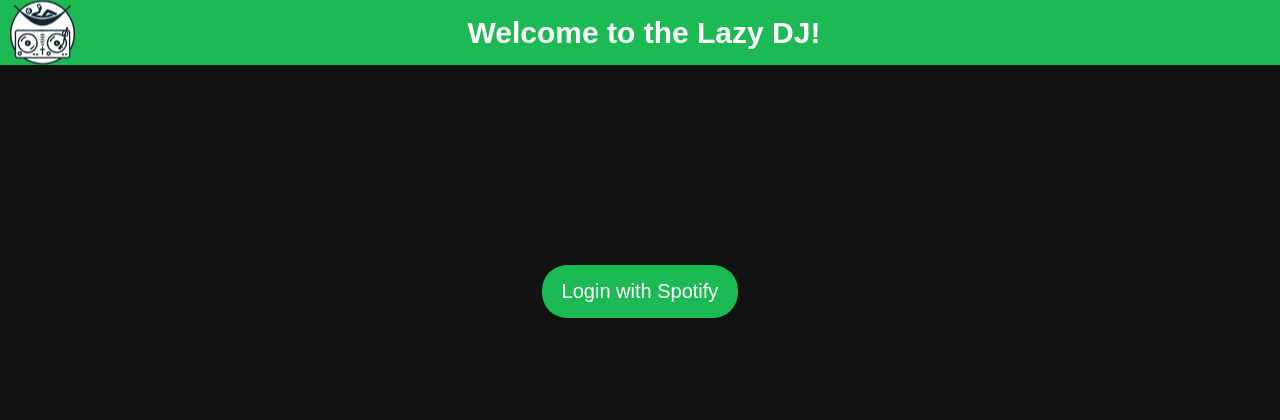
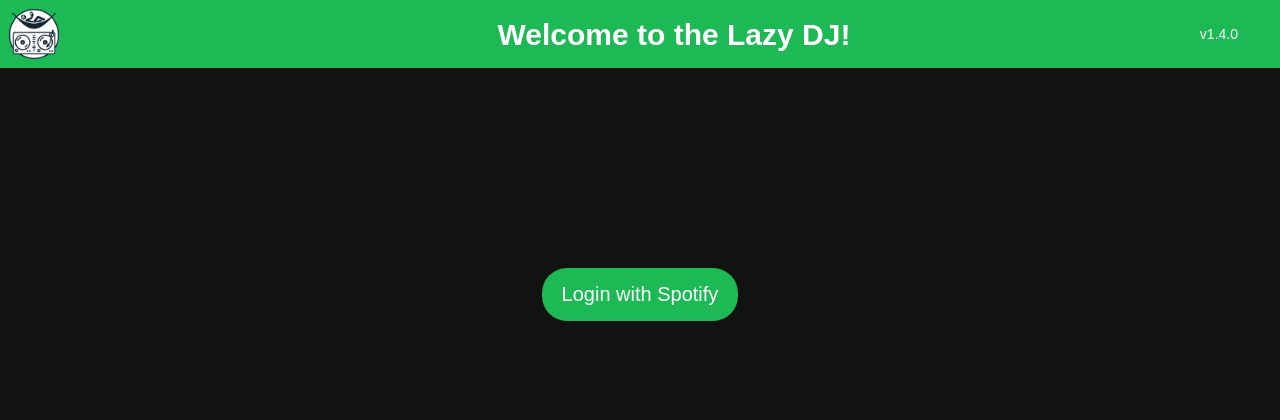
Before and after one commit to jlevangi/LazyDJ, a Flask app: page / in a window 1280 px wide. Shown: the top 420 px of the page. Before the commit the page ends 318 px from the top, so only its background shows below. Run offline with Flask 2, Linux system fonts and the light colour scheme.

Commit message:
update styling

```diff
--- a/static/style.css
+++ b/static/style.css
@@ -73,19 +73,34 @@ h1 {
     text-align: center;
 }
 
-.icon-container {
-    width: 65px;
-    height: 65px;
+.icon-version-container {
+    display: flex;
+    align-items: center;
     position: absolute;
-    left: 10px; /* Adjusted from 4px to 10px for better spacing */
+    left: 10px;
     top: 50%;
     transform: translateY(-50%);
+}
+
+.icon-container {
+    width: 50px; /* Reduced from 65px */
+    height: 50px; /* Reduced from 65px */
+    padding: 5px; /* Added padding */
 }
 
 .icon-container img {
     width: 100%;
     height: 100%;
     object-fit: contain;
+}
+
+.version-display {
+    font-size: 14px;
+    color: #FFFFFF;
+    position: absolute;
+    right: 50px;
+    top: 50%;
+    transform: translateY(-50%);
 }
 
 
--- a/templates/index.html
+++ b/templates/index.html
@@ -13,6 +13,7 @@
             <img src="/static/icons/lazydjicon-512x512.png" alt="Lazy DJ Icon">
         </div>
         <h1><a href="/search" class="header-link">Welcome to the Lazy DJ!</a></h1>
+        <div class="version-display">v1.4.0</div>
     </div>
     <div class="login-container">
         <a href="/login">Login with Spotify</a>
```
